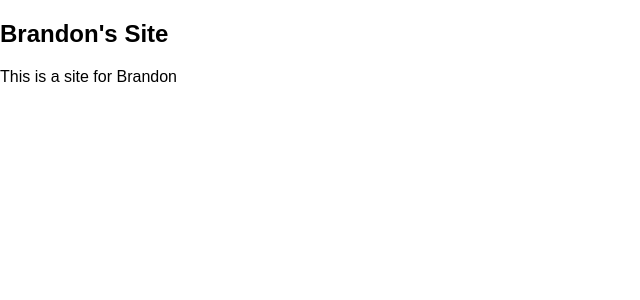
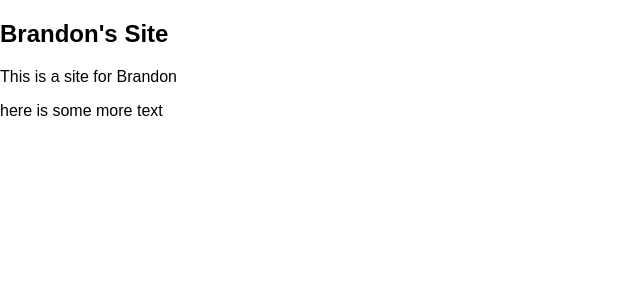
Before and after one commit to frastlin/OcadFiles, a React (Create React App) app: page / in a window 1280 px wide. Shown: the top 300 px of the page, without its empty margins (0-640 px from the left). Built offline with nearby package versions, Linux system fonts and the light colour scheme.

Commit message:
this is test 2

```diff
--- a/src/App.js
+++ b/src/App.js
@@ -6,6 +6,7 @@ class App extends Component {
       <div className="App">
 	<h2>Brandon's Site</h2>
 	<p>This is a site for Brandon</p>
+<p>here is some more text</p>
       </div>
     );
   }
```
